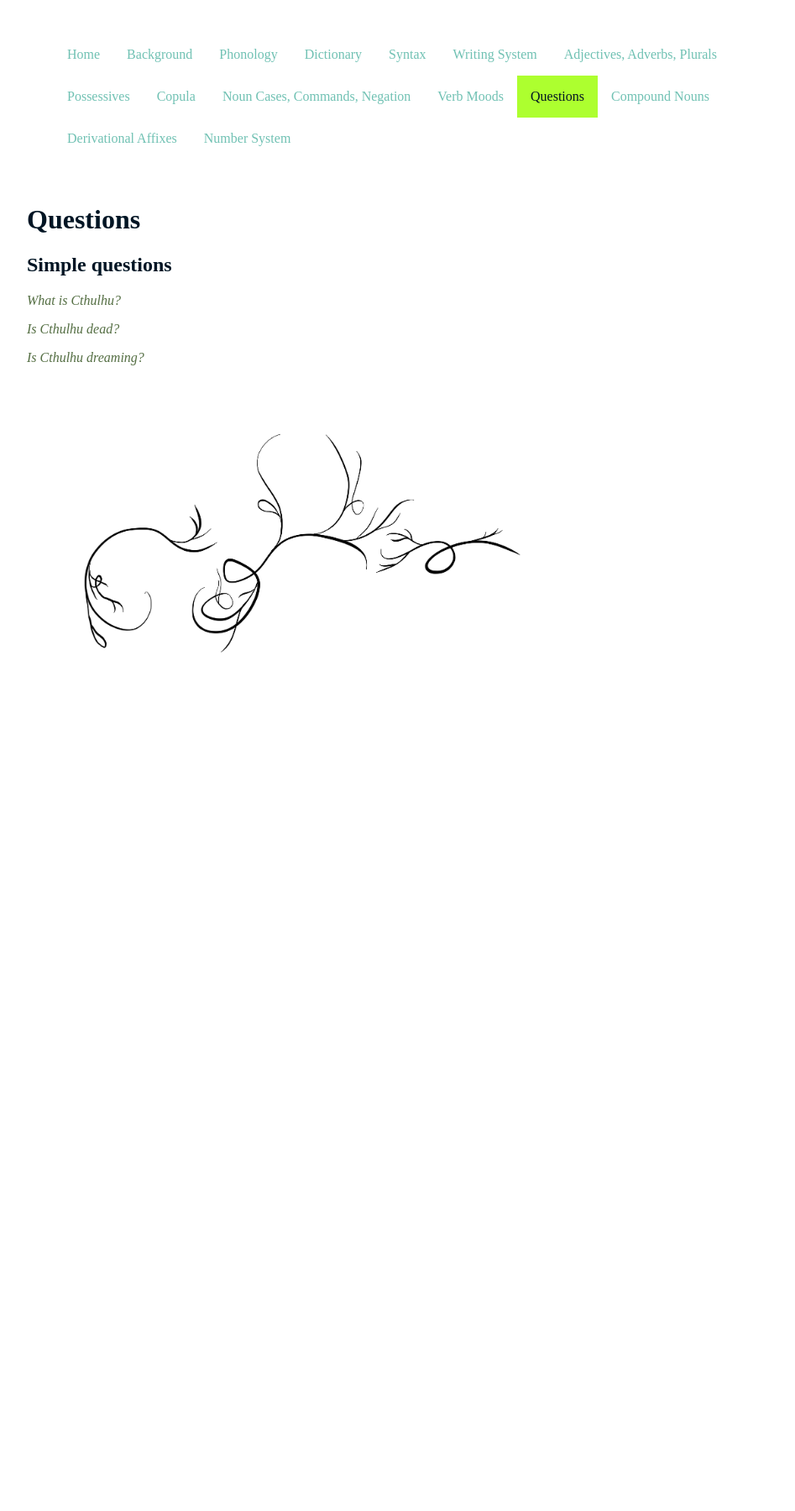
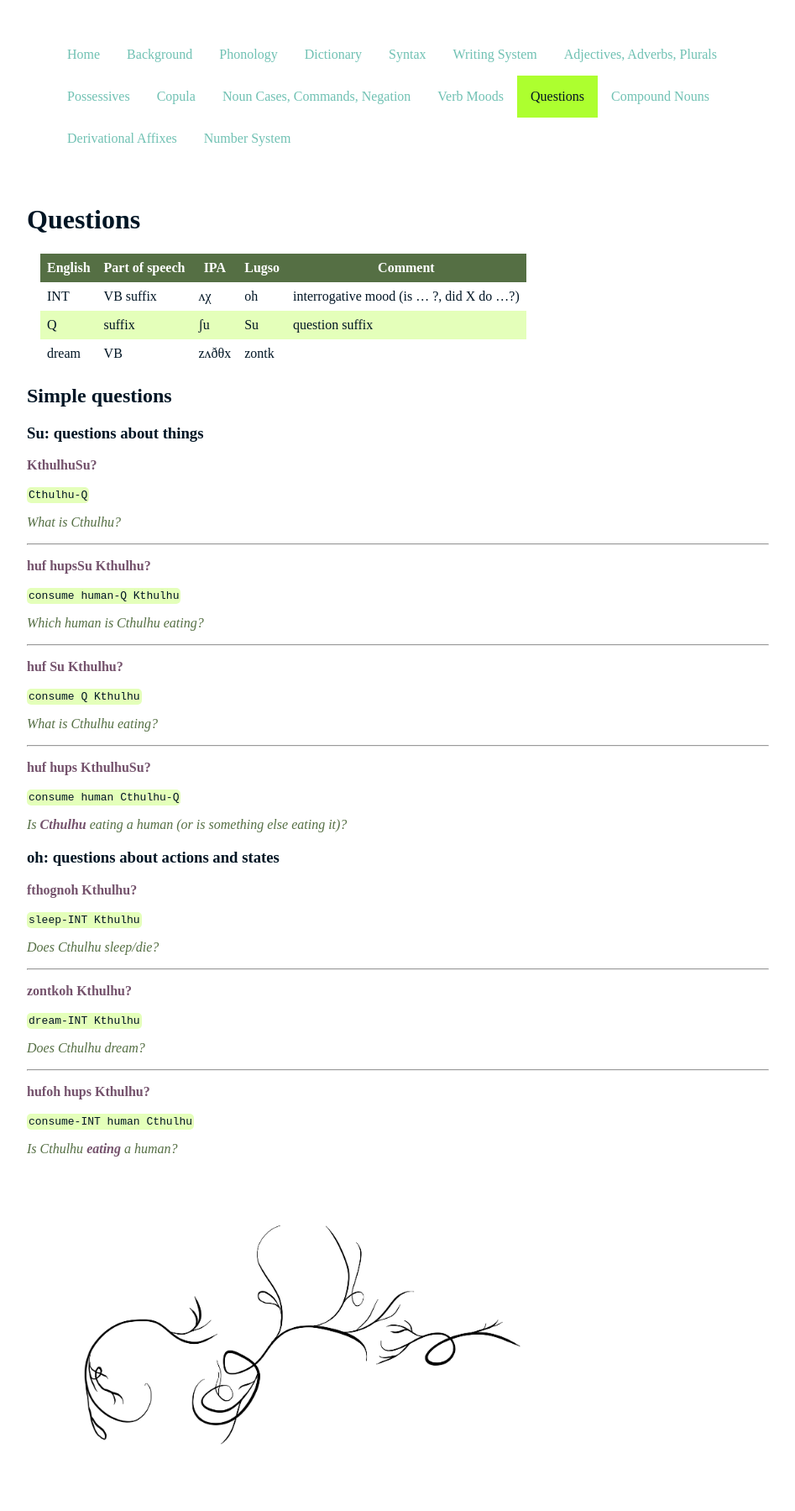
Before and after one commit to 0x70b1a5/lugso, a Jekyll site: the page built from 071_questions.md, in a window 1280 px wide. Shown: the whole page at 84% size, without its empty margins (232-1179 px from the left). Built offline with Jekyll 4.4.1, drawn with Linux system fonts in a browser that asks for light colours; before the commit the page ends 900 px from its top, so only the background shows below that.

Commit message:
clean up PREC/FORM & verb mood, add question exmps

```diff
--- a/071_questions.md
+++ b/071_questions.md
@@ -4,10 +4,66 @@ permalink: /questions/
 order: 3
 ---
 
+English|Part of speech|IPA|Lugso|Comment
+|-|-|-|-
+INT|VB suffix|ʌχ|oh|interrogative mood (is ... ?, did X do ...?)
+Q|suffix|ʃu|Su|question suffix
+dream|VB|zʌðθx|zontk
+
 ## Simple questions
+
+### Su: questions about things
+
+**KthulhuSu?**
+
+`Cthulhu-Q`
 
 _What is Cthulhu?_
 
-_Is Cthulhu dead?_
+---
 
-_Is Cthulhu dreaming?_
+**huf hupsSu Kthulhu?**
+
+`consume human-Q Kthulhu`
+
+_Which human is Cthulhu eating?_
+
+---
+
+**huf Su Kthulhu?**
+
+`consume Q Kthulhu`
+
+_What is Cthulhu eating?_
+
+---
+
+**huf hups KthulhuSu?**
+
+`consume human Cthulhu-Q`
+
+_Is **Cthulhu** eating a human (or is something else eating it)?_
+
+### oh: questions about actions and states
+
+**fthognoh Kthulhu?**
+
+`sleep-INT Kthulhu`
+
+_Does Cthulhu sleep/die?_
+
+---
+
+**zontkoh Kthulhu?**
+
+`dream-INT Kthulhu`
+
+_Does Cthulhu dream?_
+
+---
+
+**hufoh hups Kthulhu?**
+
+`consume-INT human Cthulhu`
+
+_Is Cthulhu **eating** a human?_
```
Also changed, not shown: 070_verb-moods.md (+25 -15 lines).
